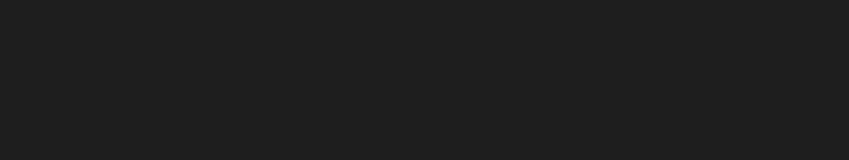
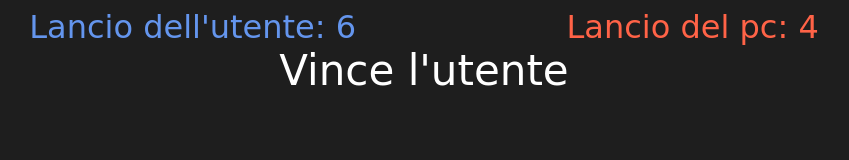
Before and after one commit to danieleardizzone/js-mail-dadi, a plain HTML site: page dadi/index.html in a window 1280 px wide. Shown: the whole page, without its empty margins (216-1065 px from the left). Drawn offline with Linux system fonts and the light colour scheme; files that its build step writes are made by us from their sources; a web font is replaced by a local one.

Commit message:
ADD - dadi

```diff
--- a/mail/css/style.css
+++ b/css/app.css
@@ -14,3 +14,18 @@ body{
     color: white;
     font-size: 42px;
 }
+
+#message .rolls{
+    display: flex;
+    justify-content: space-around;
+
+    font-size: 32px;
+}
+
+#user-roll{
+    color: cornflowerblue;
+}
+
+#pc-roll{
+    color: tomato;
+}
--- a/dadi/index.html
+++ b/dadi/index.html
@@ -6,13 +6,24 @@
     <link rel="preconnect" href="https://fonts.googleapis.com">
     <link rel="preconnect" href="https://fonts.gstatic.com" crossorigin>
     <link href="https://fonts.googleapis.com/css2?family=Dela+Gothic+One&display=swap" rel="stylesheet">
-    <link rel="stylesheet" href="./css/style.css">
+    <link rel="stylesheet" href="../css/app.css">
     <title>Document</title>
 </head>
 <body>
     <div class="container">
         <div id="message">
+            <div class="rolls">
+                <div id="user-roll">
 
+                </div>
+                <div id="pc-roll">
+
+                </div>
+            </div>
+
+            <div id="inner-message">
+
+            </div>
         </div>
     </div>
 
--- a/dadi/js/app.js
+++ b/dadi/js/app.js
@@ -7,11 +7,19 @@
 //         - lancioUtente
 //         - lancioPc
 
-const userRoll = Math.floor(Math.random() * (6 - 1) + 1);
-console.log(userRoll);
+const userRoll = Math.floor(Math.random() * (6 - 1 + 1) + 1);
+// console.log(userRoll);
 
-const pcRoll = Math.floor(Math.random() * (6 - 1) + 1);
-console.log(pcRoll);
+const userRollDOMElement = document.getElementById('user-roll');
+userRollDOMElement.innerHTML = "Lancio dell'utente: " + userRoll;
+
+const pcRoll = Math.floor(Math.random() * (6 - 1 + 1) + 1);
+// console.log(pcRoll);
+
+const pcRollDOMElement = document.getElementById('pc-roll');
+pcRollDOMElement.innerHTML = "Lancio del pc: " + pcRoll;
+
+
 
 // - Stabilisci un vincitore
 
@@ -21,4 +29,12 @@ console.log(pcRoll);
 
 // - Stampa il risultato
 
-const messageDOMElement = document.getElementById('message');
+const innerMessageDOMElement = document.getElementById('inner-message');
+
+if (userRoll > pcRoll) {
+    innerMessageDOMElement.innerHTML = "Vince l'utente";
+} else if (userRoll < pcRoll) {
+    innerMessageDOMElement.innerHTML = "Vince il pc";
+} else {
+    innerMessageDOMElement.innerHTML = "Parità";
+}
```
Also changed, not shown: mail/index.html (+1 -1 lines), mail/js/app.js (+13 -11 lines).
